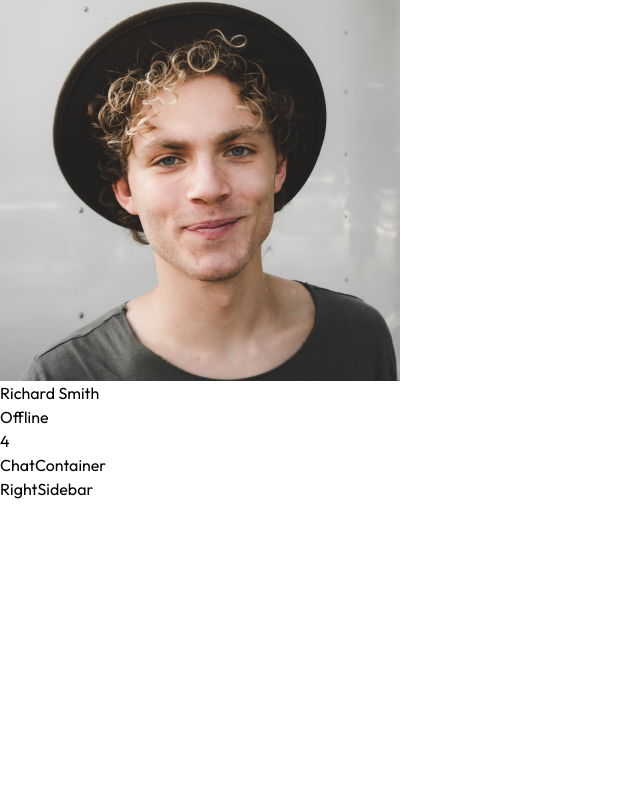
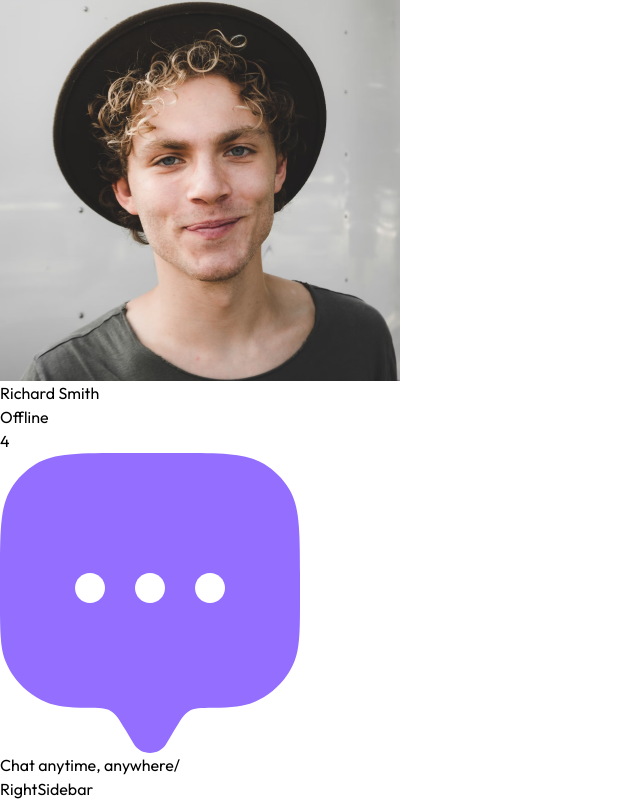
Before and after one commit to abhishekmail-prog/realtime-chat-system, a React (Vite) app in the folder client/: page / in a window 1280 px wide. Shown: the part 2119-2920 px from the top of the page, without its empty margins (0-640 px from the left). Before the commit the page ends 2620 px from the top, so only its background shows below. Built offline with nearby package versions, Linux system fonts and the light colour scheme.

Commit message:
Add chat header with online status and empty chat state

```diff
--- a/client/src/components/ChatContainer.jsx
+++ b/client/src/components/ChatContainer.jsx
@@ -1,9 +1,25 @@
 import React from 'react'
+import assets from '../assets/assets'
 
-const ChatContainer = () => {
-	return (
-		<div>
-			<h1>ChatContainer</h1>
+const ChatContainer = ({selectedUser, setSelectedUser}) => {
+	return selectedUser ?(
+		<div className = 'h-full overflow-scroll relative backdrop-blur-lg'>
+			<div className = 'flex items=cemter gap-3 py-3 mx-4 border-b border-stone-500'>
+				<img src= {assets.profile_martin} alt = "" className = "w-8 rounded-full" />
+				<p className = 'flex-1 text-lg text-white flex items-center gap-2'>
+					Martin Johnson
+					<span className = "w-2 h-2 rounded-full bg-green-500"></span>
+				</p>
+				<img onClick = {()=> setSelectedUser(null)} src = {assets.arrow_icon} alt = ""
+					  className = 'md:hidden max-w-7' />
+				<img src = {assets.help_icon} alt = "" className = 'max-md:hidden max-w-5' />
+			</div>
+		</div>
+	) : (
+		<div className = 'flex flex-col items-center justify-center gap-2 text-gray-500
+			              bg-white/10 max-md:hidden'>
+			<img src = {assets.logo_icon} className='max-w-16' alt = "" />
+			<p className = 'text-lg font-medium text-white'>Chat anytime, anywhere/</p>
 		</div>
 	)
 }
```
